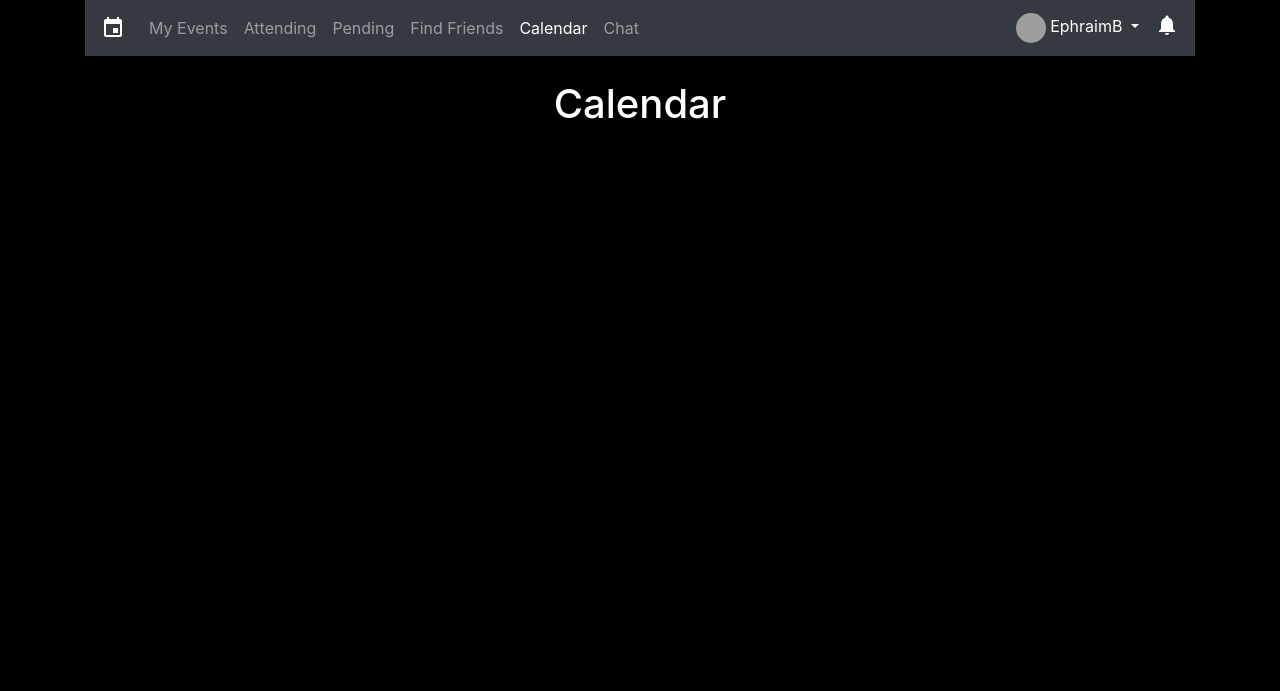
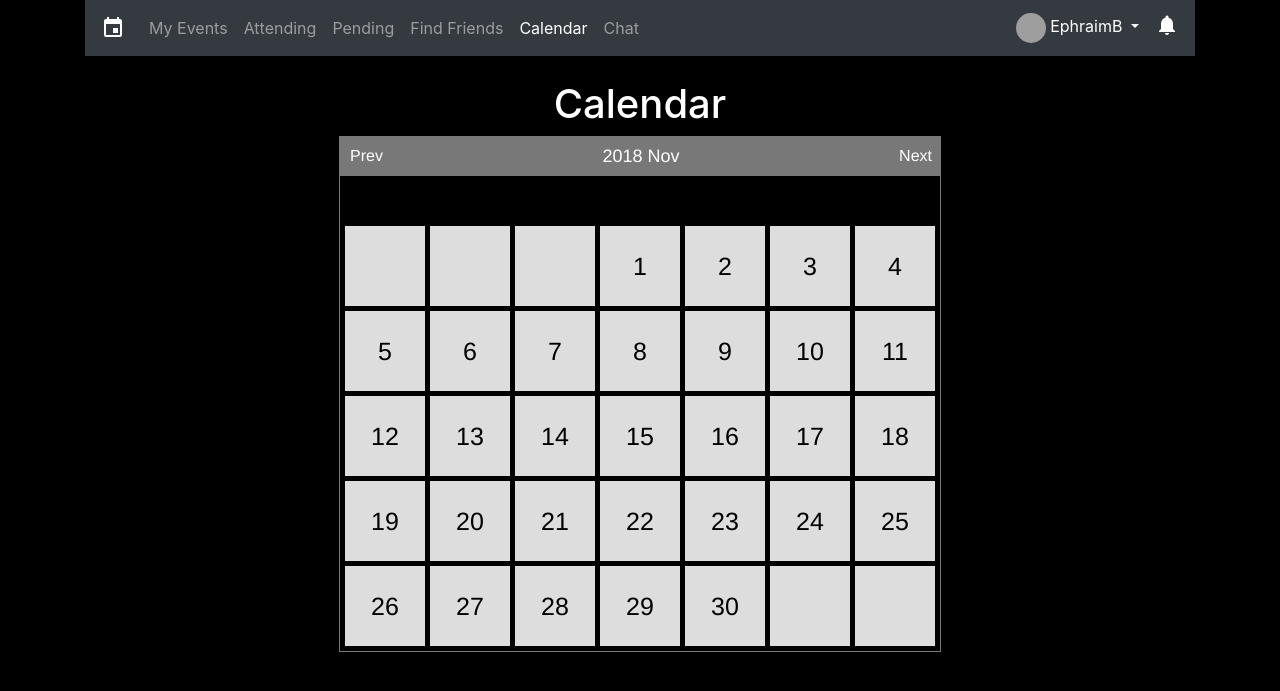
Before and after one commit to EphraimB/Events, a PHP site: page /Events/calendar.php in a window 1280 px wide. Shown: the top 691 px of the page. Run offline with PHP 8.4, Linux system fonts and the light colour scheme; a user stored in the database is signed in; data comes from the database, SQL or seed files in the repository; grey boxes are pictures that could not be loaded.

Commit message:
A calendar now shows.

```diff
--- a/calendar.php
+++ b/calendar.php
@@ -57,6 +57,7 @@ $darkTheme = mysqli_fetch_array($darkTheme_result)[0];
     <script src="https://stackpath.bootstrapcdn.com/bootstrap/4.1.1/js/bootstrap.min.js" integrity="sha384-smHYKdLADwkXOn1EmN1qk/HfnUcbVRZyYmZ4qpPea6sjB/pTJ0euyQp0Mk8ck+5T" crossorigin="anonymous"></script>
     <link href="https://fonts.googleapis.com/icon?family=Material+Icons" rel="stylesheet">
     <link rel="stylesheet" href="css/style.css">
+    <link href="css/calendar.css" type="text/css" rel="stylesheet" />
     <link rel="icon" href="img/baseline-event-black-18/1x/baseline_event_black_18dp.png">
   </head>
 	<?php
@@ -213,3 +214,14 @@ $darkTheme = mysqli_fetch_array($darkTheme_result)[0];
         <h1 class="text-center">Calendar</h1>
       </header>
       <main>
+      <?php
+      include 'calendarWidget.php';
+
+      $calendar = new Calendar();
+
+      echo $calendar->show();
+      ?>
+      </main>
+    </div>
+  </body>
+</html>
--- /dev/null
+++ b/calendarWidget.php
@@ -0,0 +1,218 @@
+<?php
+/**
+*@author  Xu Ding
+*@email   thedilab@gmail.com
+*@website http://www.StarTutorial.com
+**/
+class Calendar {
+
+/**
+* Constructor
+*/
+public function __construct(){
+$this->naviHref = htmlentities($_SERVER['PHP_SELF']);
+}
+
+/********************* PROPERTY ********************/
+private $dayLabels = array("Mon","Tue","Wed","Thu","Fri","Sat","Sun");
+
+private $currentYear=0;
+
+private $currentMonth=0;
+
+private $currentDay=0;
+
+private $currentDate=null;
+
+private $daysInMonth=0;
+
+private $naviHref= null;
+
+/********************* PUBLIC **********************/
+
+/**
+* print out the calendar
+*/
+public function show() {
+$year  = null;
+
+$month = null;
+
+if(null==$year&&isset($_GET['year'])){
+
+    $year = $_GET['year'];
+
+}else if(null==$year){
+
+    $year = date("Y",time());
+
+}
+
+if(null==$month&&isset($_GET['month'])){
+
+    $month = $_GET['month'];
+
+}else if(null==$month){
+
+    $month = date("m",time());
+
+}
+
+$this->currentYear=$year;
+
+$this->currentMonth=$month;
+
+$this->daysInMonth=$this->_daysInMonth($month,$year);
+
+$content='<div id="calendar">'.
+                '<div class="box">'.
+                $this->_createNavi().
+                '</div>'.
+                '<div class="box-content">'.
+                        '<ul class="label">'.$this->_createLabels().'</ul>';
+                        $content.='<div class="clear"></div>';
+                        $content.='<ul class="dates">';
+
+                        $weeksInMonth = $this->_weeksInMonth($month,$year);
+                        // Create weeks in a month
+                        for( $i=0; $i<$weeksInMonth; $i++ ){
+
+                            //Create days in a week
+                            for($j=1;$j<=7;$j++){
+                                $content.=$this->_showDay($i*7+$j);
+                            }
+                        }
+
+                        $content.='</ul>';
+
+                        $content.='<div class="clear"></div>';
+
+                $content.='</div>';
+
+$content.='</div>';
+return $content;
+}
+
+/********************* PRIVATE **********************/
+/**
+* create the li element for ul
+*/
+private function _showDay($cellNumber){
+
+if($this->currentDay==0){
+
+    $firstDayOfTheWeek = date('N',strtotime($this->currentYear.'-'.$this->currentMonth.'-01'));
+
+    if(intval($cellNumber) == intval($firstDayOfTheWeek)){
+
+        $this->currentDay=1;
+
+    }
+}
+
+if( ($this->currentDay!=0)&&($this->currentDay<=$this->daysInMonth) ){
+
+    $this->currentDate = date('Y-m-d',strtotime($this->currentYear.'-'.$this->currentMonth.'-'.($this->currentDay)));
+
+    $cellContent = $this->currentDay;
+
+    $this->currentDay++;
+
+}else{
+
+    $this->currentDate =null;
+
+    $cellContent=null;
+}
+
+
+return '<li id="li-'.$this->currentDate.'" class="'.($cellNumber%7==1?' start ':($cellNumber%7==0?' end ':' ')).
+        ($cellContent==null?'mask':'').'">'.$cellContent.'</li>';
+}
+
+/**
+* create navigation
+*/
+private function _createNavi(){
+
+$nextMonth = $this->currentMonth==12?1:intval($this->currentMonth)+1;
+
+$nextYear = $this->currentMonth==12?intval($this->currentYear)+1:$this->currentYear;
+
+$preMonth = $this->currentMonth==1?12:intval($this->currentMonth)-1;
+
+$preYear = $this->currentMonth==1?intval($this->currentYear)-1:$this->currentYear;
+
+return
+    '<div class="header">'.
+        '<a class="prev" href="'.$this->naviHref.'?month='.sprintf('%02d',$preMonth).'&year='.$preYear.'">Prev</a>'.
+            '<span class="title">'.date('Y M',strtotime($this->currentYear.'-'.$this->currentMonth.'-1')).'</span>'.
+        '<a class="next" href="'.$this->naviHref.'?month='.sprintf("%02d", $nextMonth).'&year='.$nextYear.'">Next</a>'.
+    '</div>';
+}
+
+/**
+* create calendar week labels
+*/
+private function _createLabels(){
+
+$content='';
+
+foreach($this->dayLabels as $index=>$label){
+
+    $content.='<li class="'.($label==6?'end title':'start title').' title">'.$label.'</li>';
+
+}
+
+return $content;
+}
+
+
+
+/**
+* calculate number of weeks in a particular month
+*/
+private function _weeksInMonth($month=null,$year=null){
+
+if( null==($year) ) {
+    $year =  date("Y",time());
+}
+
+if(null==($month)) {
+    $month = date("m",time());
+}
+
+// find number of days in this month
+$daysInMonths = $this->_daysInMonth($month,$year);
+
+$numOfweeks = ($daysInMonths%7==0?0:1) + intval($daysInMonths/7);
+
+$monthEndingDay= date('N',strtotime($year.'-'.$month.'-'.$daysInMonths));
+
+$monthStartDay = date('N',strtotime($year.'-'.$month.'-01'));
+
+if($monthEndingDay<$monthStartDay){
+
+    $numOfweeks++;
+
+}
+
+return $numOfweeks;
+}
+
+/**
+* calculate number of days in a particular month
+*/
+private function _daysInMonth($month=null,$year=null){
+
+if(null==($year))
+    $year =  date("Y",time());
+
+if(null==($month))
+    $month = date("m",time());
+
+return date('t',strtotime($year.'-'.$month.'-01'));
+}
+
+}
+?>
--- /dev/null
+++ b/css/calendar.css
@@ -0,0 +1,121 @@
+/*******************************Calendar Top Navigation*********************************/
+div#calendar{
+  margin:0px auto;
+  padding:0px;
+  width: 602px;
+  font-family:Helvetica, "Times New Roman", Times, serif;
+}
+
+div#calendar div.box{
+    position:relative;
+    top:0px;
+    left:0px;
+    width:100%;
+    height:40px;
+    background-color:   #787878 ;
+}
+
+div#calendar div.header{
+    line-height:40px;
+    vertical-align:middle;
+    position:absolute;
+    left:11px;
+    top:0px;
+    width:582px;
+    height:40px;
+    text-align:center;
+}
+
+div#calendar div.header a.prev,div#calendar div.header a.next{
+    position:absolute;
+    top:0px;
+    height: 17px;
+    display:block;
+    cursor:pointer;
+    text-decoration:none;
+    color:#FFF;
+}
+
+div#calendar div.header span.title{
+    color:#FFF;
+    font-size:18px;
+}
+
+
+div#calendar div.header a.prev{
+    left:0px;
+}
+
+div#calendar div.header a.next{
+    right:0px;
+}
+
+
+
+
+/*******************************Calendar Content Cells*********************************/
+div#calendar div.box-content{
+    border:1px solid #787878 ;
+    border-top:none;
+}
+
+
+
+div#calendar ul.label{
+    float:left;
+    margin: 0px;
+    padding: 0px;
+    margin-top:5px;
+    margin-left: 5px;
+}
+
+div#calendar ul.label li{
+    margin:0px;
+    padding:0px;
+    margin-right:5px;
+    float:left;
+    list-style-type:none;
+    width:80px;
+    height:40px;
+    line-height:40px;
+    vertical-align:middle;
+    text-align:center;
+    color:#000;
+    font-size: 15px;
+    background-color: transparent;
+}
+
+
+div#calendar ul.dates{
+    float:left;
+    margin: 0px;
+    padding: 0px;
+    margin-left: 5px;
+    margin-bottom: 5px;
+}
+
+/** overall width = width+padding-right**/
+div#calendar ul.dates li{
+    margin:0px;
+    padding:0px;
+    margin-right:5px;
+    margin-top: 5px;
+    line-height:80px;
+    vertical-align:middle;
+    float:left;
+    list-style-type:none;
+    width:80px;
+    height:80px;
+    font-size:25px;
+    background-color: #DDD;
+    color:#000;
+    text-align:center;
+}
+
+:focus{
+    outline:none;
+}
+
+div.clear{
+    clear:both;
+}
```
